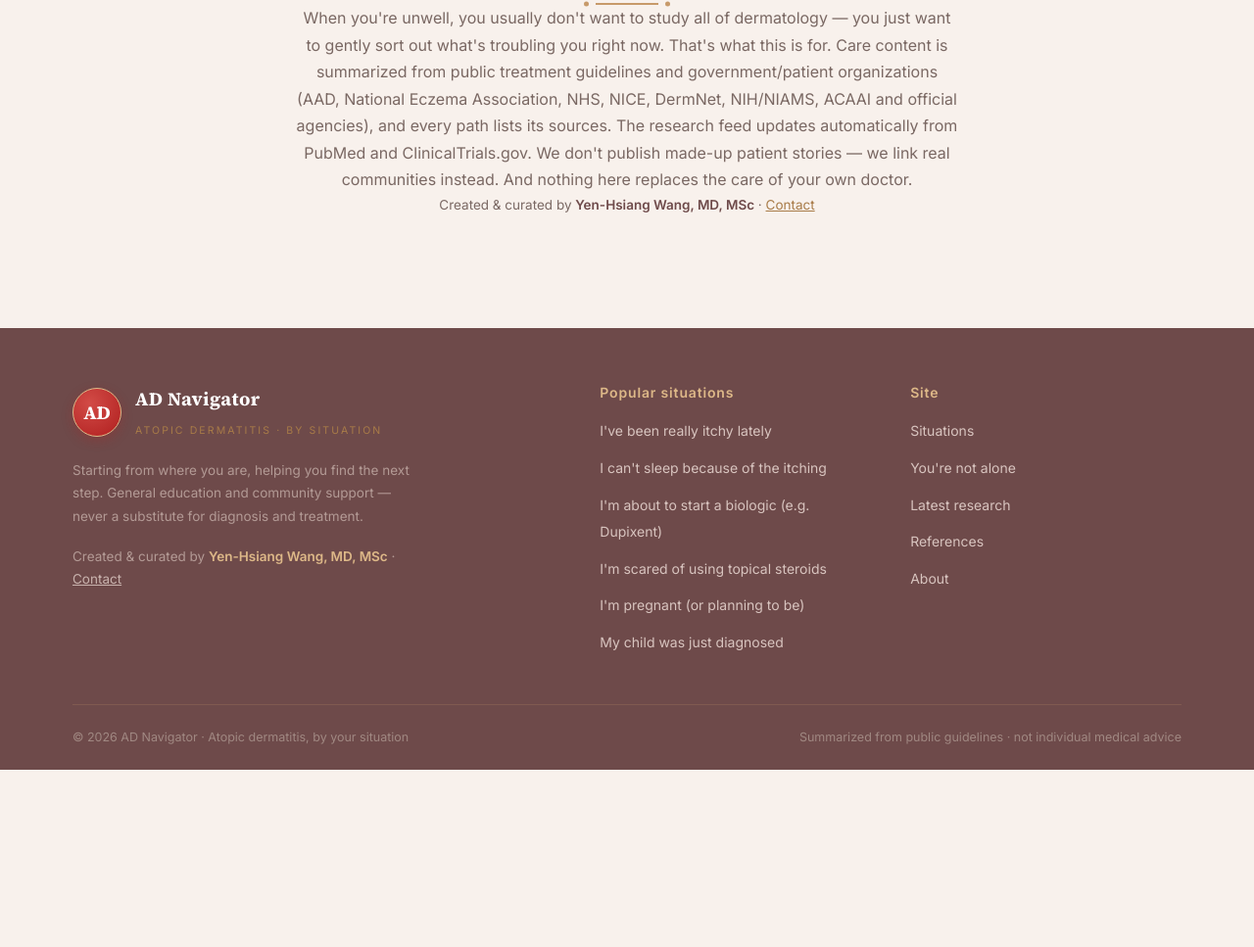
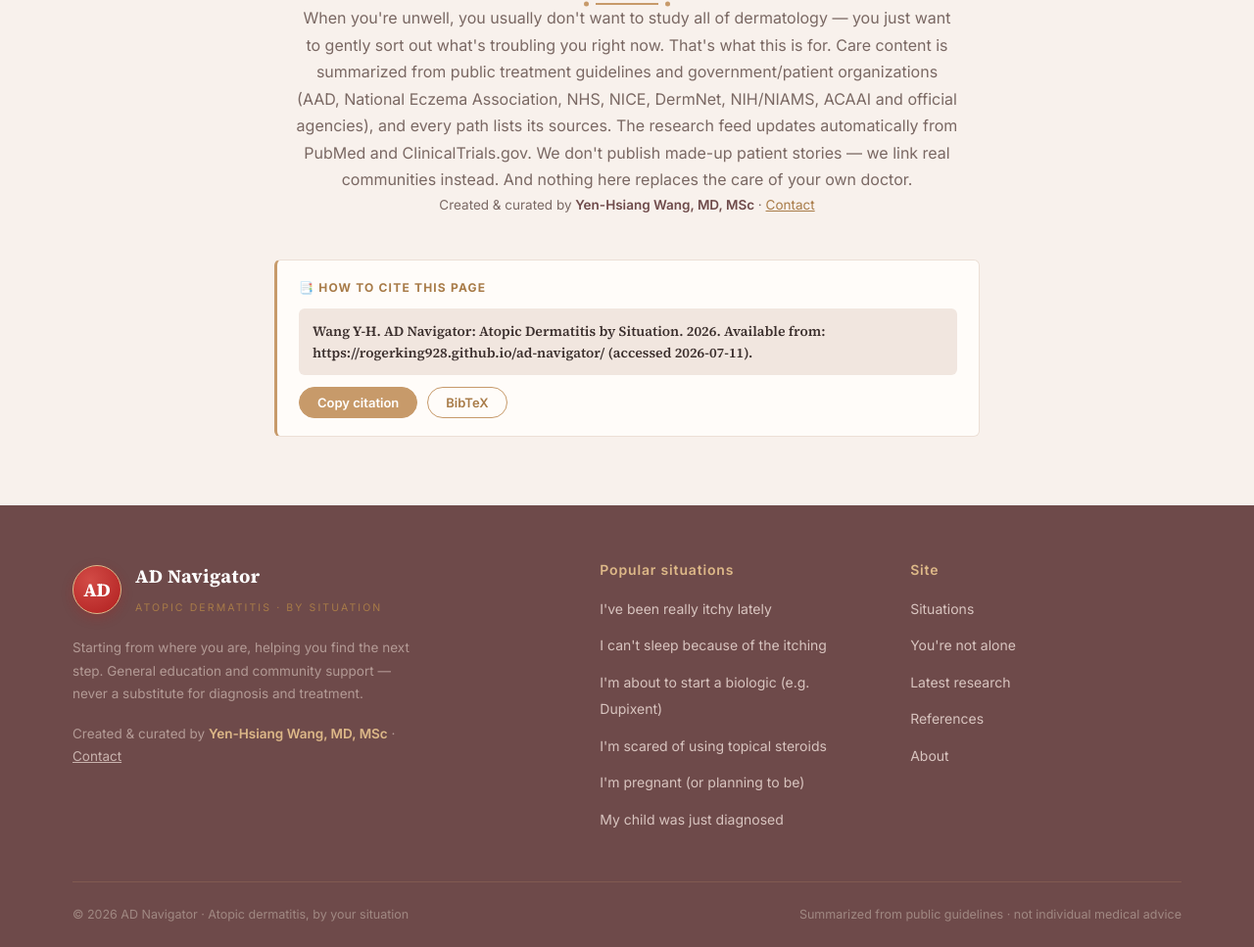
Before and after one commit to Rogerking928/ad-navigator, a plain HTML site: page index.html in a window 1280 px wide. Shown: the part 9325-10292 px from the top of the page at 98% size. Before the commit the page ends 10111 px from the top, so only its background shows below. Drawn offline with Linux system fonts and the light colour scheme.

Commit message:
feat: add "How to cite this page" block with copy + BibTeX
Site-level citation in the About section (Vancouver-style string plus a
BibTeX entry), each with one-click copy and a dynamic accessed-date.
Gives the patient site academic referenceability without a heavy
reference-manager UI.

Co-Authored-By: Claude Opus 4.8 (1M context) <noreply@anthropic.com>

```diff
--- a/assets/app.js
+++ b/assets/app.js
@@ -71,6 +71,9 @@
     how_3p:       { en: "Every path ends by pointing you to the related situations worth reading next.", zh: "每條路徑結尾都會導向值得接著看的相關情境。" },
     about_eye:    { en: "About", zh: "關於" },
     about_h2:     { en: "Why a navigator, not an encyclopedia", zh: "為什麼是導航，不是百科" },
+    cite_h:       { en: "How to cite this page", zh: "如何引用本站" },
+    cite_copy:    { en: "Copy citation", zh: "複製引用" },
+    cite_copied:  { en: "Copied ✓", zh: "已複製 ✓" },
     about_p:      { en: "When you're unwell, you usually don't want to study all of dermatology — you just want to gently sort out what's troubling you right now. That's what this is for. Care content is summarized from public treatment guidelines and government/patient organizations (AAD, National Eczema Association, NHS, NICE, DermNet, NIH/NIAMS, ACAAI and official agencies), and every path lists its sources. The research feed updates automatically from PubMed and ClinicalTrials.gov. We don't publish made-up patient stories — we link real communities instead. And nothing here replaces the care of your own doctor.", zh: "生病或不舒服的時候，多數人並不想從頭研究整個皮膚科，只想好好把眼前的困擾理清楚——這個網站就是為此而生。照護內容整理自公開治療指南與政府／病友組織（AAD、國家濕疹協會、NHS、NICE、DermNet、NIH/NIAMS、ACAAI 及官方機關），每一條路徑都會附上出處。研究快訊自動更新自 PubMed 與 ClinicalTrials.gov。我們不會刊登虛構的病友故事，而是連到真實的病友社群。當然，這裡的一切都不能取代你的醫師親自診斷與治療。" },
     foot_tag:     { en: "Starting from where you are, helping you find the next step. General education and community support — never a substitute for diagnosis and treatment.", zh: "從你此刻的處境出發，陪你找到下一步。一般衛教與社群支持，不能取代診斷與治療。" },
     foot_credit:  { en: 'Created &amp; curated by <b>Yen-Hsiang Wang, MD, MSc</b> · <a href="mailto:rogerwang890928@gmail.com">Contact</a>', zh: '製作・整理：<b>Yen-Hsiang Wang, MD, MSc</b> · <a href="mailto:rogerwang890928@gmail.com">聯絡</a>' },
@@ -385,6 +388,49 @@
     }).join("");
   }
 
+  /* ---------------------- cite this page -------------------- */
+  var citeText = "", citeBib = "";
+  function copyToClipboard(text, btn) {
+    var original = btn.textContent;
+    function done() {
+      btn.textContent = t(STR.cite_copied);
+      setTimeout(function () { btn.textContent = original; }, 1600);
+    }
+    function fallback() {
+      try {
+        var ta = document.createElement("textarea");
+        ta.value = text; ta.style.position = "fixed"; ta.style.opacity = "0";
+        document.body.appendChild(ta); ta.focus(); ta.select();
+        document.execCommand("copy"); document.body.removeChild(ta); done();
+      } catch (e) {}
+    }
+    if (navigator.clipboard && navigator.clipboard.writeText) {
+      navigator.clipboard.writeText(text).then(done, fallback);
+    } else { fallback(); }
+  }
+
+  function renderCite() {
+    var box = $("#citeBox");
+    if (!box) return;
+    var url = "https://rogerking928.github.io/ad-navigator/";
+    var today = new Date().toISOString().slice(0, 10);
+    citeText = "Wang Y-H. AD Navigator: Atopic Dermatitis by Situation. 2026. " +
+      "Available from: " + url + " (accessed " + today + ").";
+    citeBib = "@misc{wang2026adnavigator,\n" +
+      "  author       = {Wang, Yen-Hsiang},\n" +
+      "  title        = {{AD Navigator: Atopic Dermatitis by Situation}},\n" +
+      "  year         = {2026},\n" +
+      "  howpublished = {\\url{" + url + "}},\n" +
+      "  note         = {Accessed: " + today + "}\n}";
+    box.innerHTML =
+      '<div class="cite-label">📑 ' + t(STR.cite_h) + "</div>" +
+      '<div class="cite-text">' + esc(citeText) + "</div>" +
+      '<div class="cite-actions">' +
+        '<button class="cite-btn" data-cite="text">' + t(STR.cite_copy) + "</button>" +
+        '<button class="cite-btn cite-btn--ghost" data-cite="bib">BibTeX</button>' +
+      "</div>";
+  }
+
   /* ---------------------- chips + footer -------------------- */
   function renderChips() {
     $("#quickChips").innerHTML = QUICK.map(function (id) {
@@ -403,6 +449,7 @@
     renderVoices();
     renderResearch();
     renderRefs();
+    renderCite();
     if (currentPath) openPath(currentPath);
     observeReveals();
   }
@@ -436,6 +483,8 @@
   document.addEventListener("click", function (e) {
     if (e.target.closest("#langBtn")) { setLang(LANG === "zh" ? "en" : "zh"); return; }
     if (e.target.closest("#researchToggle")) { researchExpanded = !researchExpanded; renderResearch(); return; }
+    var cbtn = e.target.closest(".cite-btn");
+    if (cbtn) { copyToClipboard(cbtn.getAttribute("data-cite") === "bib" ? citeBib : citeText, cbtn); return; }
     var open = e.target.closest("[data-id]");
     if (open) { openPath(open.getAttribute("data-id")); return; }
     if (e.target.closest(".path-close")) { closePath(); return; }
--- a/assets/styles.css
+++ b/assets/styles.css
@@ -253,6 +253,16 @@ a:hover{color:var(--brass-deep);}
 .about-credit{margin:20px auto 0;font-size:13.5px;color:var(--ink-soft);}
 .about-credit b{color:var(--pine);font-weight:600;}
 .about-credit a{color:var(--brass-deep);text-decoration:underline;}
+
+/* cite this page */
+.cite-box{max-width:720px;margin:26px auto 0;background:var(--paper);border:1px solid var(--line);border-left:3px solid var(--brass);border-radius:var(--radius);padding:18px 22px;text-align:left;}
+.cite-label{font-family:var(--sans);font-size:12px;font-weight:700;letter-spacing:.1em;text-transform:uppercase;color:var(--brass-deep);margin-bottom:10px;}
+.cite-text{font-family:"Source Serif 4",Georgia,serif;font-size:14px;color:var(--ink);line-height:1.6;background:var(--cream-2);border-radius:var(--radius);padding:12px 14px;word-break:break-word;}
+.cite-actions{display:flex;gap:10px;margin-top:12px;flex-wrap:wrap;}
+.cite-btn{font-family:var(--sans);font-size:13px;font-weight:600;color:#fff;background:var(--brass);border:1px solid var(--brass);border-radius:20px;padding:7px 18px;cursor:pointer;transition:all .2s;}
+.cite-btn:hover{background:var(--brass-deep);border-color:var(--brass-deep);}
+.cite-btn--ghost{background:transparent;color:var(--brass-deep);}
+.cite-btn--ghost:hover{background:rgba(176,138,79,.12);color:var(--brass-deep);}
 .footer-col h4{color:var(--brass-soft);font-size:14px;letter-spacing:.06em;margin:0 0 16px;font-family:var(--sans);font-weight:600;}
 .footer-col ul{list-style:none;padding:0;margin:0;}
 .footer-col ul li{margin-bottom:10px;}
--- a/index.html
+++ b/index.html
@@ -151,6 +151,7 @@
       <p data-i18n="about_p"></p>
       <p class="about-credit" data-i18n-html="foot_credit">Created &amp; curated by <b>Yen-Hsiang Wang, MD, MSc</b></p>
     </div>
+    <div class="cite-box" id="citeBox"></div>
   </div>
 </section>
 
```
